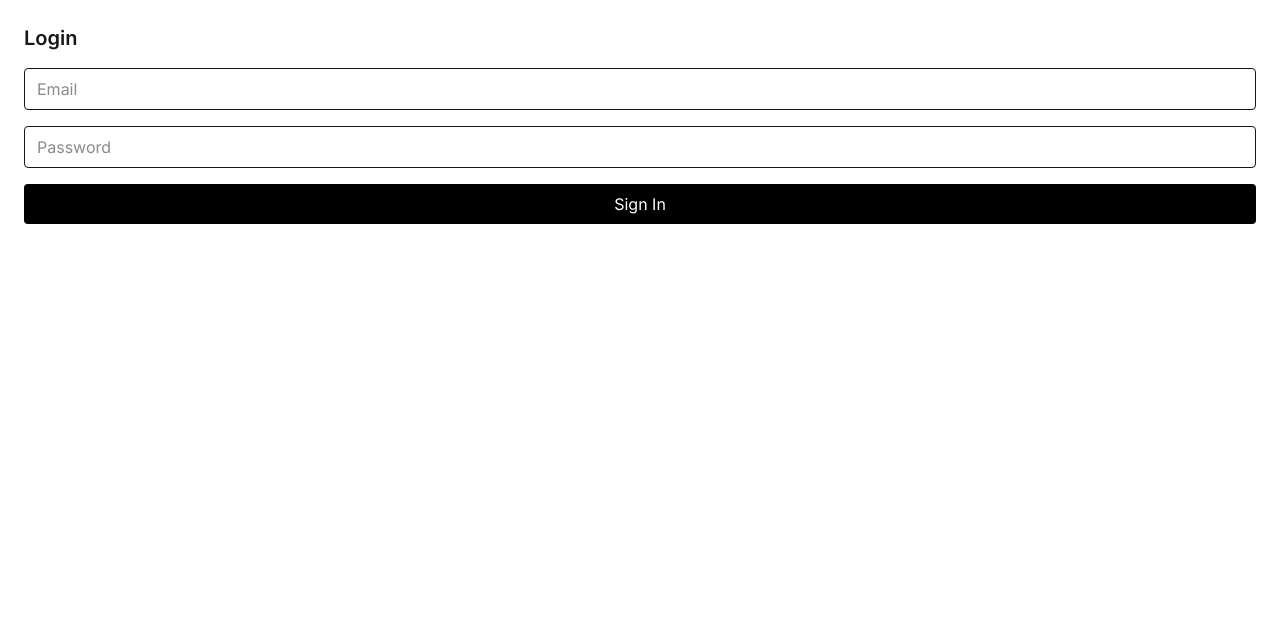
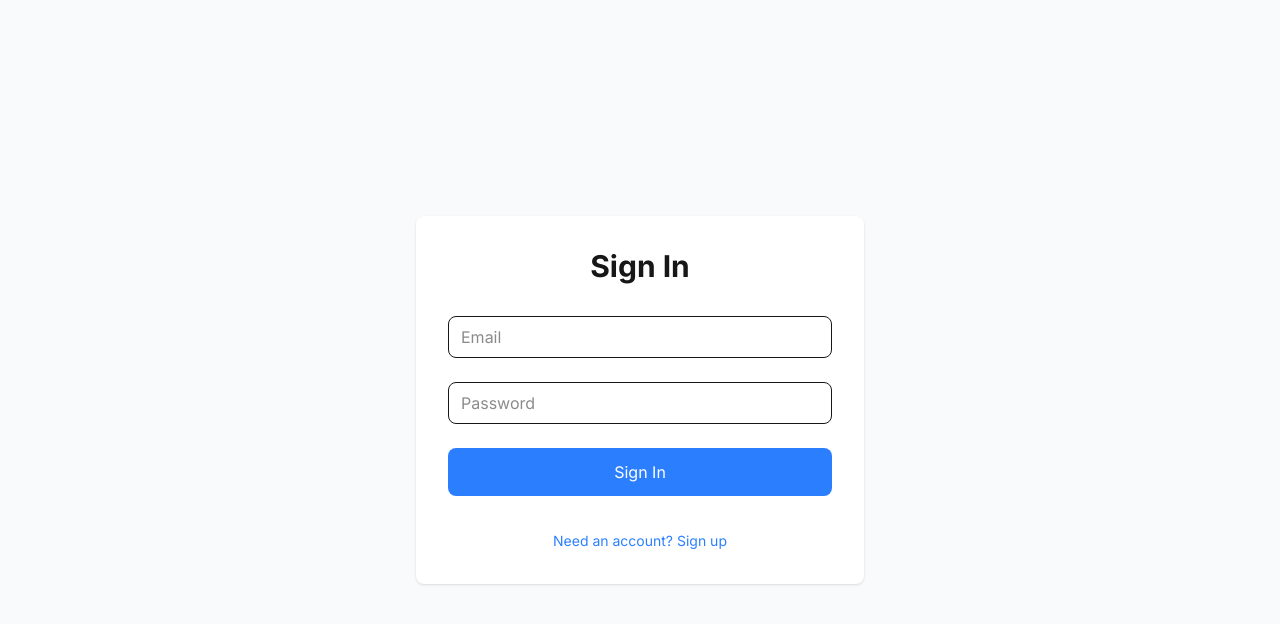
Before and after one commit to Tequinnox/routineov3, a Next.js app: page /auth in a window 1280 px wide. Shown: the top 624 px of the page. Built offline with nearby package versions, Linux system fonts and the light colour scheme; no server answers.

Commit message:
refactor: remove Google sign-in option and improve auth UX - Remove Google sign-in button and related code - Improve error handling and loading states - Keep email/password auth as primary method - Update auth page styling

```diff
--- a/src/app/auth/page.tsx
+++ b/src/app/auth/page.tsx
@@ -1,50 +1,129 @@
 'use client';
 
-import { useEffect, useState } from "react";
-import { getAuth, signInWithEmailAndPassword } from "firebase/auth";
-import { app } from "@/lib/firebaseClient";
-import { useRouter } from "next/navigation";
+import { useState, useEffect } from 'react';
+import { auth } from '@/lib/firebaseClient';
+import { FirebaseError } from 'firebase/app';
+import {
+  signInWithEmailAndPassword,
+  createUserWithEmailAndPassword
+} from 'firebase/auth';
+import { useRouter } from 'next/navigation';
 
 export default function AuthPage() {
-  const auth = getAuth(app);
+  const [email, setEmail] = useState('');
+  const [password, setPassword] = useState('');
+  const [isSignUp, setIsSignUp] = useState(false);
+  const [error, setError] = useState('');
   const router = useRouter();
-  const [email, setEmail] = useState("");
-  const [password, setPassword] = useState("");
-  const [error, setError] = useState("");
+  const [isLoading, setIsLoading] = useState(false);
+  const [retryCount, setRetryCount] = useState(0);
+  const MAX_RETRIES = 3;
 
-  const handleLogin = async (e: React.FormEvent) => {
+  const handleEmailAuth = async (e: React.FormEvent) => {
     e.preventDefault();
+    if (isLoading) return;
+
     try {
+      setIsLoading(true);
+      setError('');
+      console.log('Attempting auth with:', { email, isSignUp });
+      if (isSignUp) {
+        await createUserWithEmailAndPassword(auth, email, password);
+      } else {
         await signInWithEmailAndPassword(auth, email, password);
-      router.push("/"); // Redirect to home
+      }
+      router.push('/');
     } catch (err: any) {
-      setError(err.message);
+      console.error('Auth error:', err);
+
+      // Handle specific error cases
+      if (err.code === 'auth/network-request-failed') {
+        if (retryCount < MAX_RETRIES) {
+          setRetryCount(prev => prev + 1);
+          setError(`Network error. Retrying... (${retryCount + 1}/${MAX_RETRIES})`);
+          // Wait 2 seconds before retrying
+          setTimeout(() => {
+            handleEmailAuth(e);
+          }, 2000);
+          return;
+        }
+        setError("Network connection failed. Please check your internet connection and try again.");
+      } else if (err.code === 'auth/invalid-credential') {
+        setError("Invalid email or password. Please try again.");
+      } else if (err.code === 'auth/too-many-requests') {
+        setError("Too many failed attempts. Please try again later.");
+      } else {
+        setError("An error occurred. Please try again.");
+      }
+      setRetryCount(0);
+    } finally {
+      if (retryCount >= MAX_RETRIES) {
+        setIsLoading(false);
+      }
     }
   };
 
+  // Reset retry count when email or password changes
+  useEffect(() => {
+    setRetryCount(0);
+  }, [email, password]);
+
   return (
-    <div className="p-6">
-      <h1 className="text-xl font-semibold mb-4">Login</h1>
-      <form onSubmit={handleLogin} className="space-y-4">
+    <div className="min-h-screen flex items-center justify-center bg-gray-50">
+      <div className="max-w-md w-full space-y-8 p-8 bg-white rounded-lg shadow">
+        <h2 className="text-center text-3xl font-bold">
+          {isSignUp ? 'Create Account' : 'Sign In'}
+        </h2>
+
+        {error && (
+          <div className="bg-red-100 border border-red-400 text-red-700 px-4 py-3 rounded">
+            {error}
+          </div>
+        )}
+
+        <form onSubmit={handleEmailAuth} className="space-y-6">
           <input
             type="email"
+            value={email}
+            onChange={(e) => setEmail(e.target.value)}
             placeholder="Email"
-          value={email}
-          onChange={e => setEmail(e.target.value)}
-          className="w-full border px-3 py-2 rounded"
+            required
+            disabled={isLoading}
+            className="w-full px-3 py-2 border rounded-lg disabled:opacity-50"
           />
           <input
             type="password"
+            value={password}
+            onChange={(e) => setPassword(e.target.value)}
             placeholder="Password"
-          value={password}
-          onChange={e => setPassword(e.target.value)}
-          className="w-full border px-3 py-2 rounded"
+            required
+            disabled={isLoading}
+            className="w-full px-3 py-2 border rounded-lg disabled:opacity-50"
           />
-        <button type="submit" className="w-full bg-black text-white py-2 rounded">
-          Sign In
+          <button
+            type="submit"
+            disabled={isLoading}
+            className="w-full py-3 px-4 bg-blue-500 text-white rounded-lg hover:bg-blue-600 disabled:opacity-50"
+          >
+            {isLoading ? (
+              <>
+                <svg className="animate-spin -ml-1 mr-3 h-5 w-5 text-white inline" xmlns="http://www.w3.org/2000/svg" fill="none" viewBox="0 0 24 24">
+                  <circle className="opacity-25" cx="12" cy="12" r="10" stroke="currentColor" strokeWidth="4"></circle>
+                  <path className="opacity-75" fill="currentColor" d="M4 12a8 8 0 018-8V0C5.373 0 0 5.373 0 12h4zm2 5.291A7.962 7.962 0 014 12H0c0 3.042 1.135 5.824 3 7.938l3-2.647z"></path>
+                </svg>
+                {retryCount > 0 ? `Retrying... (${retryCount}/${MAX_RETRIES})` : 'Signing in...'}
+              </>
+            ) : (isSignUp ? 'Create Account' : 'Sign In')}
           </button>
-        {error && <p className="text-red-500 text-sm">{error}</p>}
         </form>
+
+        <button
+          onClick={() => setIsSignUp(!isSignUp)}
+          className="w-full text-sm text-blue-500 hover:text-blue-600"
+        >
+          {isSignUp ? 'Already have an account? Sign in' : 'Need an account? Sign up'}
+        </button>
+      </div>
     </div>
   );
 }
--- a/src/app/settings/page.tsx
+++ b/src/app/settings/page.tsx
@@ -4,12 +4,16 @@ import { useState, useEffect } from 'react';
 import { useUser } from '@/hooks/useUser';
 import AuthGuard from '@/components/AuthGuard';
 import { getUserSettings, updateUserSettings } from '@/services/settings';
+import { getAuth, signOut } from 'firebase/auth';
+import { useRouter } from 'next/navigation';
 
 export default function SettingsPage() {
   const { user } = useUser();
+  const router = useRouter();
   const [resetTime, setResetTime] = useState('06:00'); // Default to 6 AM
   const [error, setError] = useState('');
   const [isSaving, setIsSaving] = useState(false);
+  const [isLoggingOut, setIsLoggingOut] = useState(false);
 
   // Load current settings
   useEffect(() => {
@@ -45,6 +49,35 @@ export default function SettingsPage() {
       setError('Failed to save settings');
     } finally {
       setIsSaving(false);
+    }
+  };
+
+  const handleLogout = async () => {
+    if (isLoggingOut) return;
+
+    try {
+      setIsLoggingOut(true);
+      setError('');
+
+      // First try to sign out
+      await signOut(getAuth());
+
+      // Clear any local storage items
+      localStorage.removeItem('routineo_last_reset');
+
+      // Small delay to ensure Firebase has processed the sign out
+      await new Promise(resolve => setTimeout(resolve, 500));
+
+      // Then redirect
+      router.push('/auth');
+    } catch (err) {
+      console.error('Error logging out:', err);
+      if (err instanceof Error && err.message.includes('network')) {
+        setError('Network error during logout. Please try again.');
+      } else {
+        setError('Failed to log out. Please try again.');
+      }
+      setIsLoggingOut(false);
     }
   };
 
@@ -86,6 +119,16 @@ export default function SettingsPage() {
               {isSaving ? 'Saving...' : 'Save Settings'}
             </button>
           </form>
+
+          <div className="mt-6">
+            <button
+              onClick={handleLogout}
+              disabled={isLoggingOut}
+              className="w-full bg-red-500 text-white py-2 px-4 rounded hover:bg-red-600 disabled:opacity-50"
+            >
+              {isLoggingOut ? 'Logging out...' : 'Log Out'}
+            </button>
+          </div>
         </div>
       </div>
     </AuthGuard>
--- a/src/lib/firebaseClient.ts
+++ b/src/lib/firebaseClient.ts
@@ -1,5 +1,5 @@
 import { initializeApp, getApps } from 'firebase/app';
-import { initializeAuth, indexedDBLocalPersistence } from 'firebase/auth';
+import { initializeAuth, browserLocalPersistence } from 'firebase/auth';
 import { getFirestore } from 'firebase/firestore';
 
 const firebaseConfig = {
@@ -17,7 +17,7 @@ console.log("Firebase Config (presence):", { hasApiKey: !!firebaseConfig.apiKey,
 // Initialize Firebase only if it hasn't been initialized already
 const app = initializeApp(firebaseConfig);
 console.log('Firebase Apps:', getApps().length);
-const auth = initializeAuth(app, { persistence: indexedDBLocalPersistence });
+const auth = initializeAuth(app, { persistence: browserLocalPersistence });
 
 const db = getFirestore(app);
 
```
Lines whose indentation alone changed are shown as unchanged.
